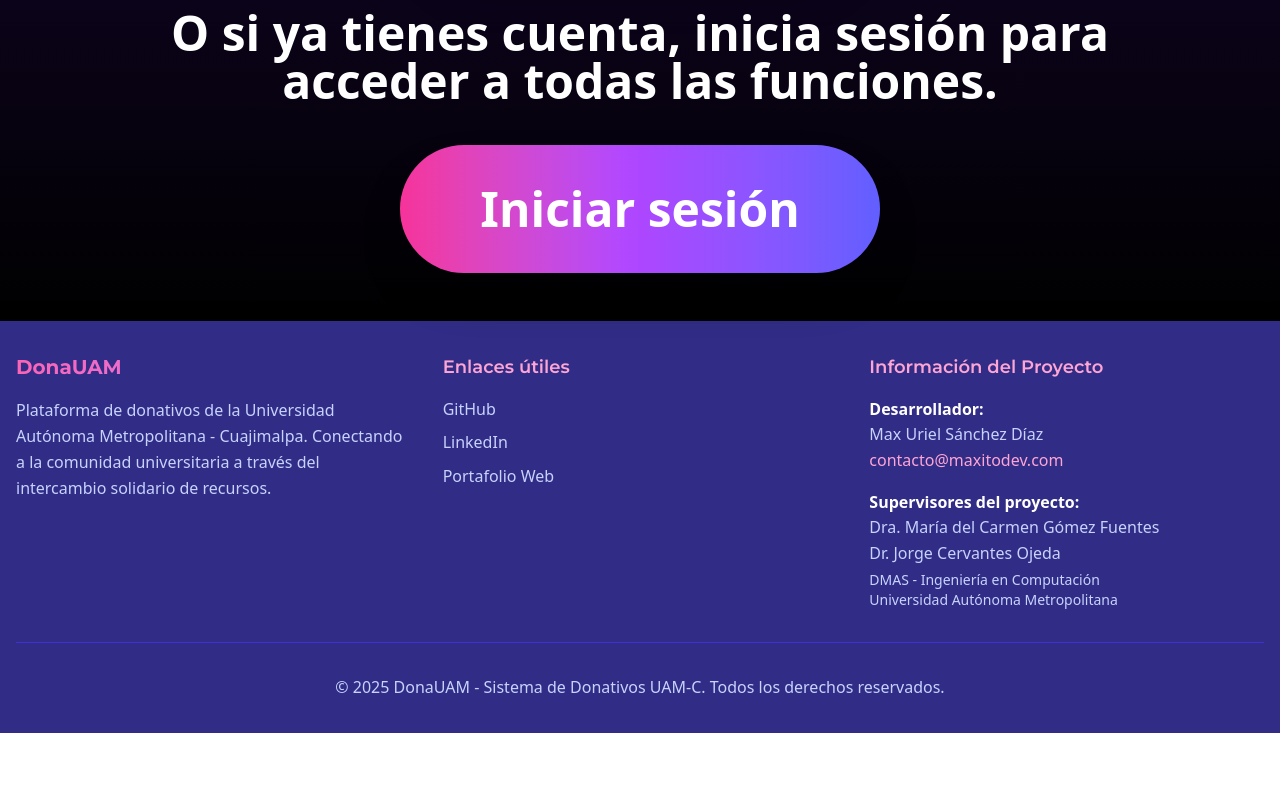
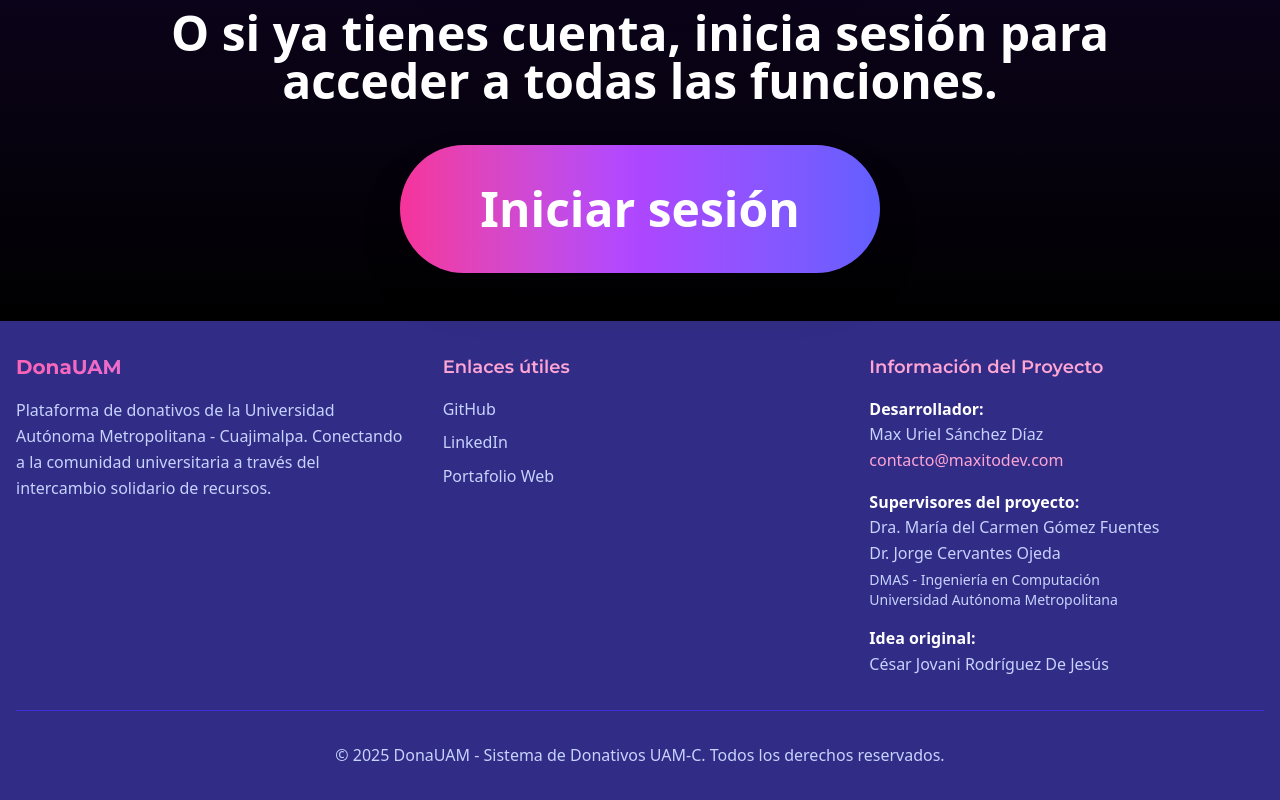
Before and after one commit to maxitodev/DonaUAM, a React (Vite) app in the folder frontend/: page / in a window 1280 px wide. Shown: the part 3823-4623 px from the top of the page. Before the commit the page ends 4556 px from the top, so only its background shows below. Built offline with nearby package versions, Linux system fonts and the light colour scheme.

Commit message:
Actualizando footer

```diff
--- a/frontend/src/components/Footer.jsx
+++ b/frontend/src/components/Footer.jsx
@@ -74,6 +74,11 @@
                   Universidad Autónoma Metropolitana
                 </p>
               </div>
+
+              <div className="mt-4">
+                <p className="font-semibold text-white">Idea original:</p>
+                <p>César Jovani Rodríguez De Jesús</p>
+              </div>
             </div>
           </div>
         </div>
```
